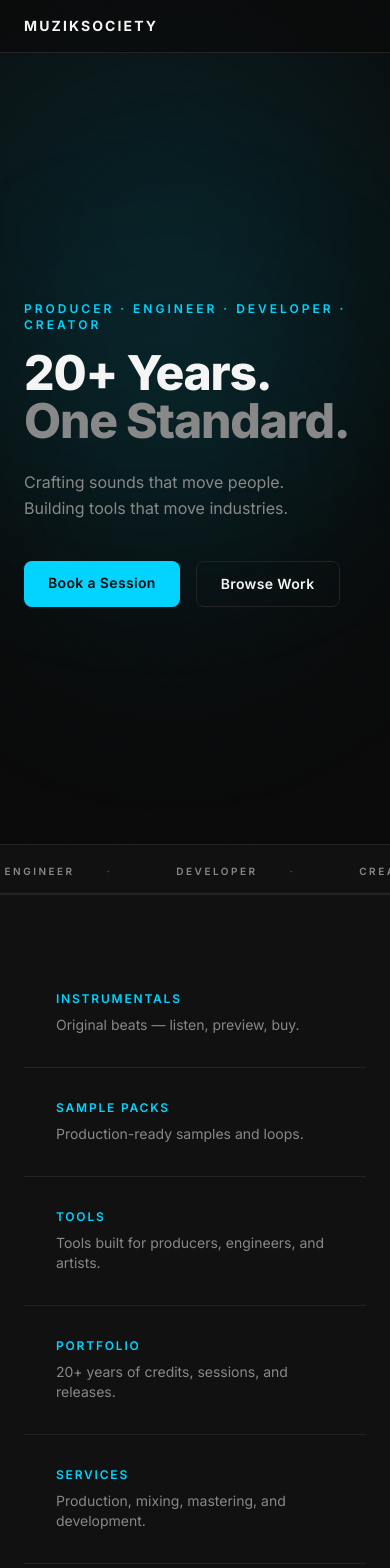
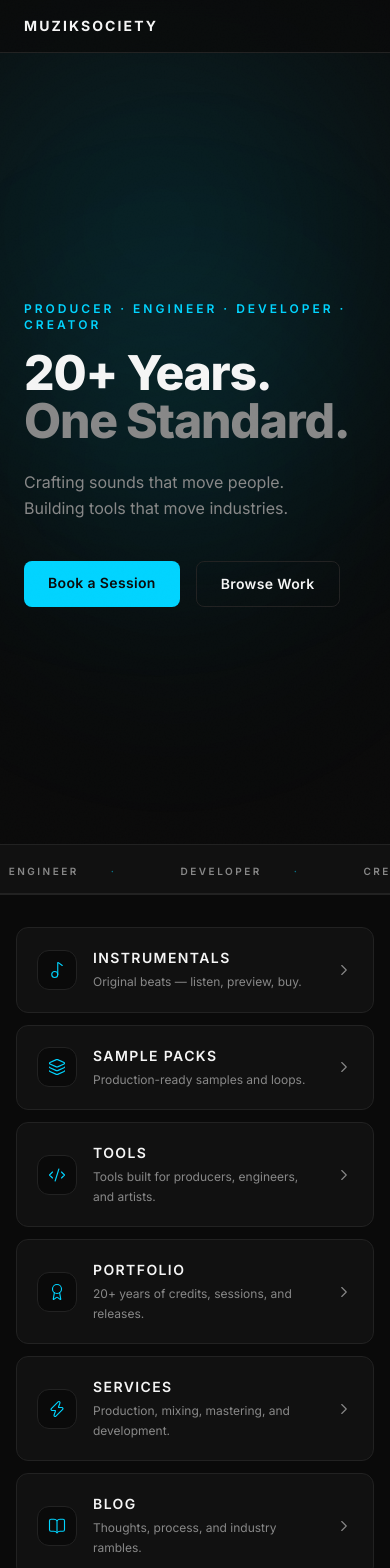
Before and after one commit to MUZIK-SOCIETY-KINGDOM/MUZIKSOCIETY.ORG, a Next.js app: page / in a window 390 px wide. Shown: the top 1568 px of the page. Built offline with nearby package versions, Linux system fonts and the light colour scheme.

Commit message:
feat: section teasers mobile redesign with icon, chevron, tap feedback

```diff
--- a/src/components/section-teasers.tsx
+++ b/src/components/section-teasers.tsx
@@ -1,57 +1,101 @@
+'use client'
+
 import Link from 'next/link'
+import { motion } from 'motion/react'
+import {
+  Music2,
+  Layers,
+  Code2,
+  Award,
+  Zap,
+  BookOpen,
+  ChevronRight,
+} from 'lucide-react'
 
 const sections = [
   {
     href: '/instrumentals',
     label: 'Instrumentals',
     description: 'Original beats — listen, preview, buy.',
+    icon: Music2,
   },
   {
     href: '/sample-packs',
     label: 'Sample Packs',
     description: 'Production-ready samples and loops.',
+    icon: Layers,
   },
   {
     href: '/tools',
     label: 'Tools',
     description: 'Tools built for producers, engineers, and artists.',
+    icon: Code2,
   },
   {
     href: '/portfolio',
     label: 'Portfolio',
     description: '20+ years of credits, sessions, and releases.',
+    icon: Award,
   },
   {
     href: '/services',
     label: 'Services',
     description: 'Production, mixing, mastering, and development.',
+    icon: Zap,
   },
   {
     href: '/blog',
     label: 'Blog',
-    description: "Thoughts, process, and industry rambles.",
+    description: 'Thoughts, process, and industry rambles.',
+    icon: BookOpen,
   },
 ]
 
 export function SectionTeasers() {
   return (
-    <section className="border-t border-(--color-border) bg-(--color-surface)">
-      <div className="mx-auto max-w-6xl px-6 py-16">
-        <div className="grid gap-px bg-(--color-border) sm:grid-cols-2 lg:grid-cols-3">
-          {sections.map((s) => (
+    <section className="border-t border-(--color-border)">
+      <div className="mx-auto max-w-6xl px-4 py-8 sm:px-6 sm:py-16">
+        <div className="grid gap-3 sm:gap-px sm:bg-(--color-border) sm:grid-cols-2 lg:grid-cols-3">
+          {sections.map((s) => {
+            const Icon = s.icon
+            return (
+              <motion.div
+                key={s.href}
+                whileHover={{ scale: 1.01 }}
+                whileTap={{ scale: 0.98 }}
+                transition={{ duration: 0.15, ease: 'easeOut' }}
+              >
                 <Link
-              key={s.href}
                   href={s.href}
-              className="group flex flex-col gap-2 bg-(--color-surface) p-8 hover:bg-(--color-background) transition-colors"
+                  className="group flex items-center gap-4 rounded-xl border border-(--color-border) bg-(--color-surface) px-5 py-5 transition-colors hover:border-(--color-accent)/40 hover:bg-(--color-background) active:bg-(--color-background) sm:rounded-none sm:border-0 sm:p-8"
                 >
-              <span className="text-xs font-semibold tracking-[0.15em] text-(--color-accent) uppercase">
+                  {/* Icon */}
+                  <div className="flex h-10 w-10 shrink-0 items-center justify-center rounded-lg border border-(--color-border) bg-(--color-background) text-(--color-accent) transition-colors group-hover:border-(--color-accent)/50 group-hover:bg-(--color-accent)/10 sm:hidden">
+                    <Icon size={18} strokeWidth={1.5} />
+                  </div>
+
+                  {/* Text */}
+                  <div className="flex flex-col gap-1 flex-1 min-w-0">
+                    <span className="text-sm font-semibold tracking-[0.1em] text-(--color-foreground) uppercase sm:text-xs sm:tracking-[0.15em] sm:text-(--color-accent)">
                       {s.label}
                     </span>
-              <span className="text-sm text-(--color-muted) group-hover:text-(--color-foreground) transition-colors">
+                    <span className="text-xs text-(--color-muted) group-hover:text-(--color-foreground) transition-colors leading-relaxed">
                       {s.description}
                     </span>
+                  </div>
+
+                  {/* Arrow — mobile only */}
+                  <motion.div
+                    className="shrink-0 text-(--color-muted) group-hover:text-(--color-accent) transition-colors sm:hidden"
+                    animate={{ x: 0 }}
+                    whileHover={{ x: 3 }}
+                  >
+                    <ChevronRight size={18} strokeWidth={1.5} />
+                  </motion.div>
                 </Link>
-          ))}
+              </motion.div>
+            )
+          })}
         </div>
       </div>
     </section>
```
Lines whose indentation alone changed are shown as unchanged.
